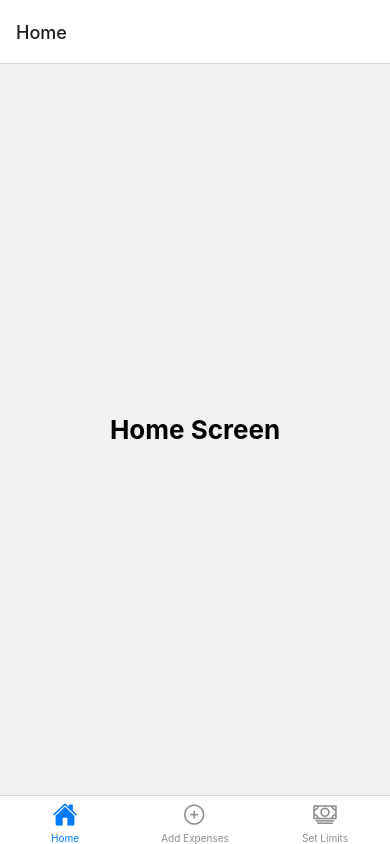
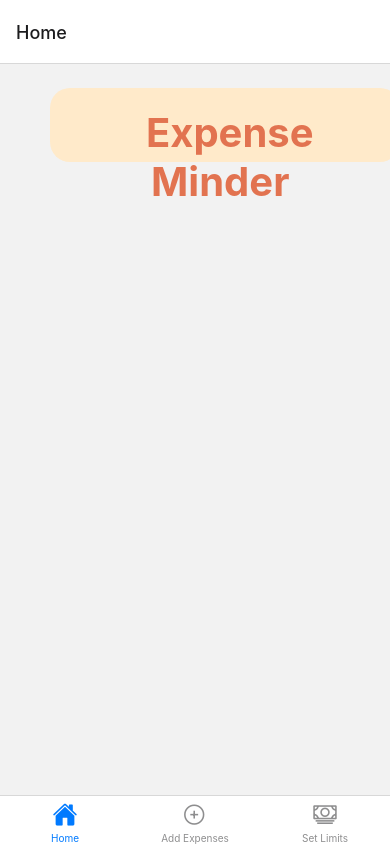
Before and after one commit to DiyaSharma15/Expense-Tracker-App, a React Native app: screen / in a window 390 px wide. Built offline with nearby package versions, Linux system fonts and the light colour scheme.

Commit message:
Add Expenses logic done and header added to all pages.

```diff
--- a/components/AddExpense.js
+++ b/components/AddExpense.js
@@ -8,7 +8,7 @@ export default function ToDoForm({ addExpense }) {
         <View style={styles.form}>
             <TextInput
                 style={styles.input}
-            placeholder="Add as new task..."
+                placeholder="Add a new Expense..."
                 onChangeText={(text) => setExpenseText(text)}
                 value={expenseText}
             />
@@ -33,4 +33,5 @@ const styles = StyleSheet.create({
         marginRight: 10,
         marginBottom: 20,
     },
+
 })
--- a/components/Expenses.js
+++ b/components/Expenses.js
@@ -18,12 +18,11 @@ export default function Expenses({ expense }) {
 const styles = StyleSheet.create({
     expense: {
         flex: 1,
-        padding: 10,
+        padding: 100,
         borderBottomWidth: 1,
         borderColor: '#ccc',
     },
     expenseText: {
         fontSize: 30,
-        marginBottom: 5,
     },
 });
--- a/components/header.js
+++ b/components/header.js
@@ -13,17 +13,20 @@ export default function Header({ heading }){
 
 const styles = StyleSheet.create({
     header: {
-      flex: 1,
-      backgroundColor: '#fff',
-      alignItems: 'center',
-      justifyContent: 'flex-start',
-      marginTop: 30,
+        position: 'absolute',
+        width: 350,
+        height: 74,
+        left: 50,
+        top: 24,
+
+        backgroundColor: '#FFEACA',
+        borderRadius: 20,
     },
     headingText: {
         fontSize: 40,
-        backgroundColor: '#FFEACA',
-        borderRadius: 15,
         padding: 20,
         color: '#E27350',
+        textAlign: 'center',
+        fontWeight: '700',
     }
-  });
+});
--- a/navigaton/screens/AddExpensesScreen.js
+++ b/navigaton/screens/AddExpensesScreen.js
@@ -1,24 +1,30 @@
-import * as React from 'react';
+import React, { useState } from 'react';
 import { View, Text, StyleSheet } from 'react-native';
+import Header from '../../components/header';
+import Expenses from '../../components/Expenses';
+import ToDoForm from '../../components/AddExpense';
 
-export default function AddExpensesScreen({ navigation }) {
+export default function AddExpensesScreen() {
+    const [expenses, setExpenses] = useState([' ']);
+
+    const addExpense = (expense) => {
+        setExpenses([...expenses, expense])
+    };
+
     return (
-        <View style={styles.page}>
-            <Text
-                onPress={() => navigation.navigate('Home')}
-                style={styles.text}>Add Expenses Screen</Text>
+        <View style={styles.container}>
+            <Header heading={'Add Expenses'}/>
+            <Expenses expense={expenses} />
+            <ToDoForm addExpense={addExpense} />
         </View>
     );
 }
 
 const styles = StyleSheet.create({
-    text: {
-        fontSize: 26,
-        fontWeight: 'bold',
+    container: {
+      flex: 1,
+      backgroundColor: '#fff',
+      alignItems: 'center',
+      justifyContent: 'center',
     },
-    page: {
-        flex: 1,
-        alignItems: 'center',
-        justifyContent: 'center'
-    },
-})
+});
--- a/navigaton/screens/HomeScreen.js
+++ b/navigaton/screens/HomeScreen.js
@@ -1,12 +1,11 @@
 import * as React from 'react';
 import { View, Text, StyleSheet } from 'react-native';
+import Header from '../../components/header';
 
-export default function HomeScreen({ navigation }) {
+export default function HomeScreen() {
     return (
-        <View style={styles.page}>
-            <Text
-                onPress={() => alert('This is the "Home" screen.')}
-                style={styles.text}>Home Screen</Text>
+        <View style={styles.container}>
+            <Header heading={'Expense Minder'}/>
         </View>
     );
 }
--- a/navigaton/screens/SetLimitsScreen.js
+++ b/navigaton/screens/SetLimitsScreen.js
@@ -1,11 +1,11 @@
 import * as React from 'react';
 import { View, Text, StyleSheet } from 'react-native';
+import Header from '../../components/header';
 
-export default function SetLimits({ navigation }) {
+export default function SetLimits() {
     return (
         <View style={styles.page}>
-            <Text style={styles.text}
-                onPress={() => navigation.navigate('Home')}> Set Limits Screen </Text>
+            <Header heading={'Set Limits'}/>
         </View>
     );
 }
```
Also changed, not shown: navigaton/MainContainer.js (line endings or trailing spaces). Lines whose indentation alone changed are shown as unchanged.
